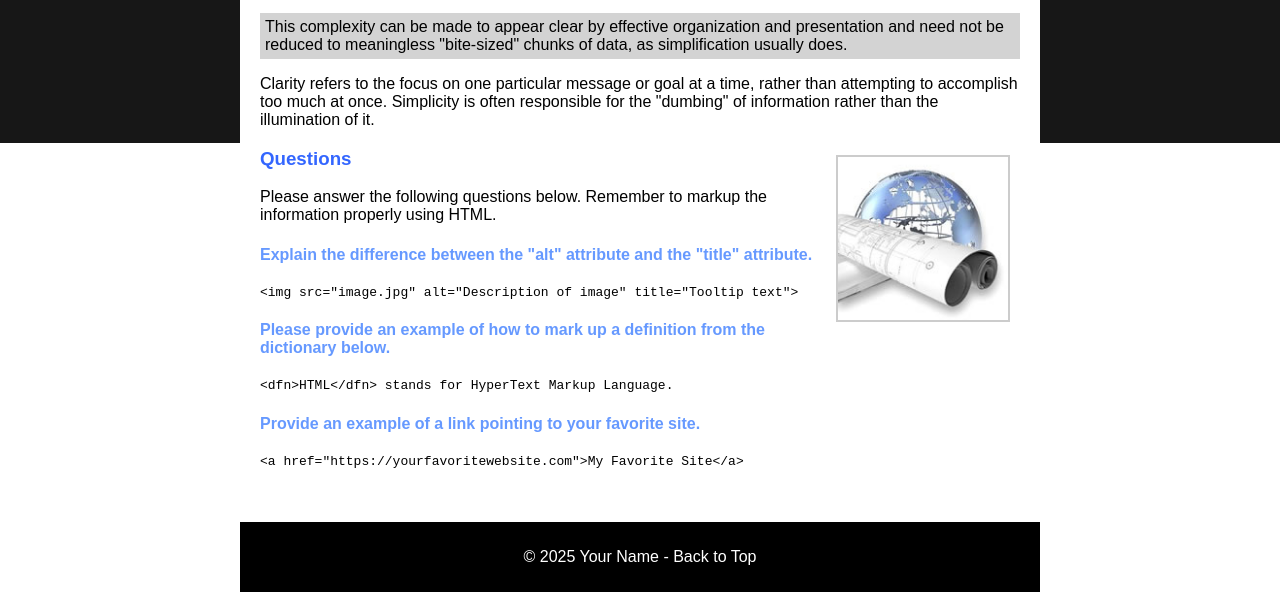
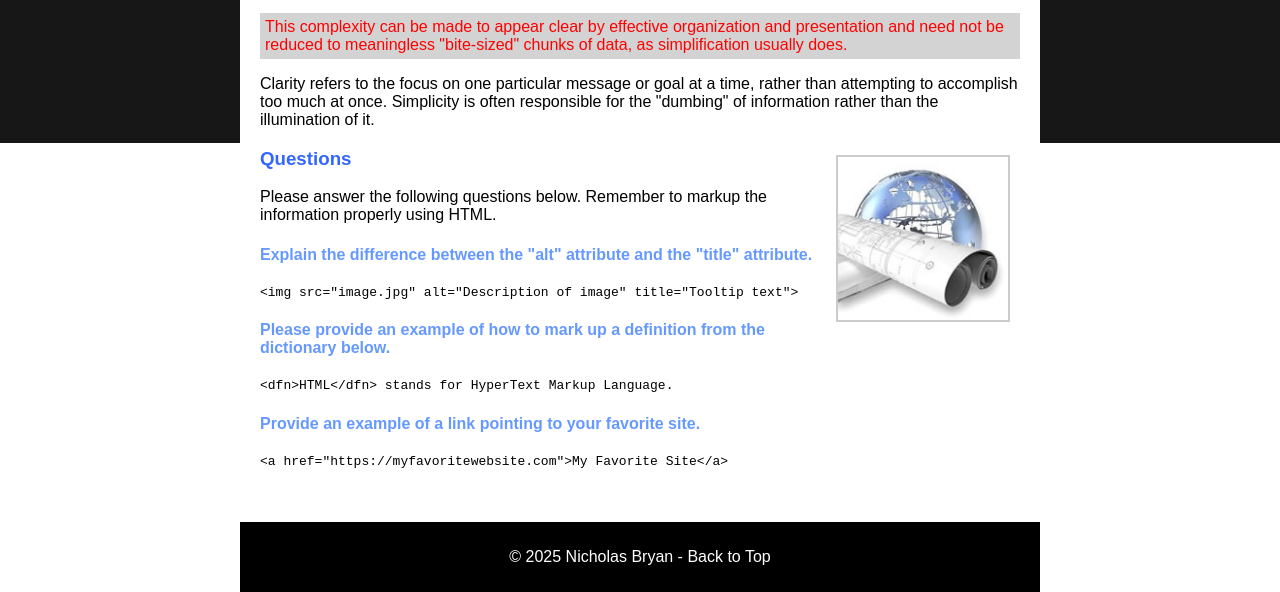
Before and after one commit to Nicholasb9592/HTML-CSS-Review-Assignment, a plain HTML site: page Web-1/index.html in a window 1280 px wide. Shown: the part 357-949 px from the top of the page. Drawn offline with Linux system fonts and the light colour scheme.

Commit message:
new save 2

```diff
--- a/Web-1/assets/style/screen.css
+++ b/Web-1/assets/style/screen.css
@@ -70,7 +70,7 @@ h4 {
 /* Alert Paragraph */
 .alert {
     background: lightgray;
-    color: black;
+    color: red;
     padding: 5px;
 }
 
--- a/Web-1/index.html
+++ b/Web-1/index.html
@@ -2,10 +2,10 @@
 <html lang="en">
 <head>
     <meta charset="UTF-8">
-    <meta name="author" content="Your Name">
+    <meta name="author" content="Nicholas Bryan">
     <meta name="keywords" content="HTML, CSS, Web Design">
     <meta name="description" content="A sample webpage for an assignment.">
-    <title>My Assessment - Your Name</title>
+    <title>My Assessment - Nicholas Bryan</title>
     <link rel="stylesheet" href="assets/style/screen.css">
 </head>
 <body>
@@ -58,12 +58,12 @@
             <pre><code>&lt;dfn&gt;HTML&lt;/dfn&gt; stands for HyperText Markup Language.</code></pre>
 
             <h4>Provide an example of a link pointing to your favorite site.</h4>
-            <pre><code>&lt;a href="https://yourfavoritewebsite.com"&gt;My Favorite Site&lt;/a&gt;</code></pre>
+            <pre><code>&lt;a href="https://myfavoritewebsite.com"&gt;My Favorite Site&lt;/a&gt;</code></pre>
         </main>
 
         <!-- Footer -->
         <footer>
-            <p>&copy; 2025 Your Name - <a href="#">Back to Top</a></p>
+            <p>&copy; 2025 Nicholas Bryan - <a href="#">Back to Top</a></p>
         </footer>
     </div>
 
```
